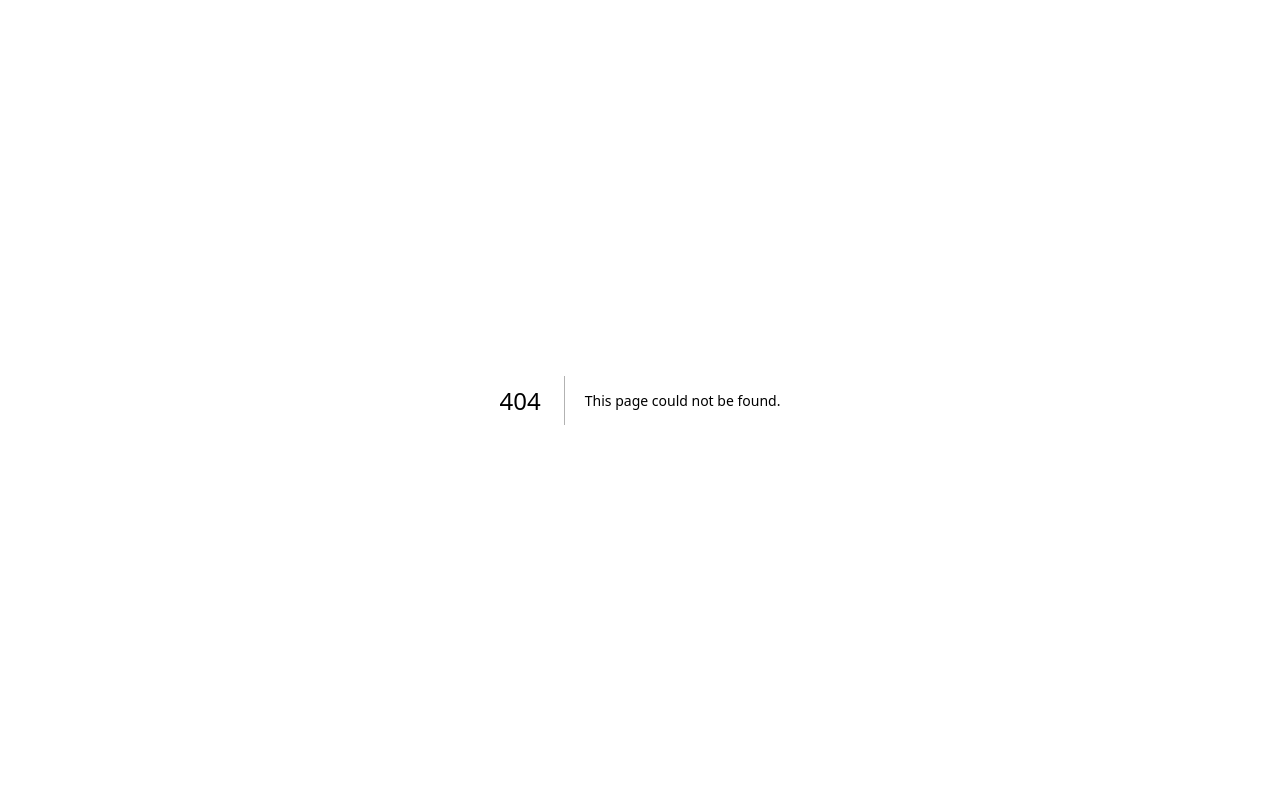
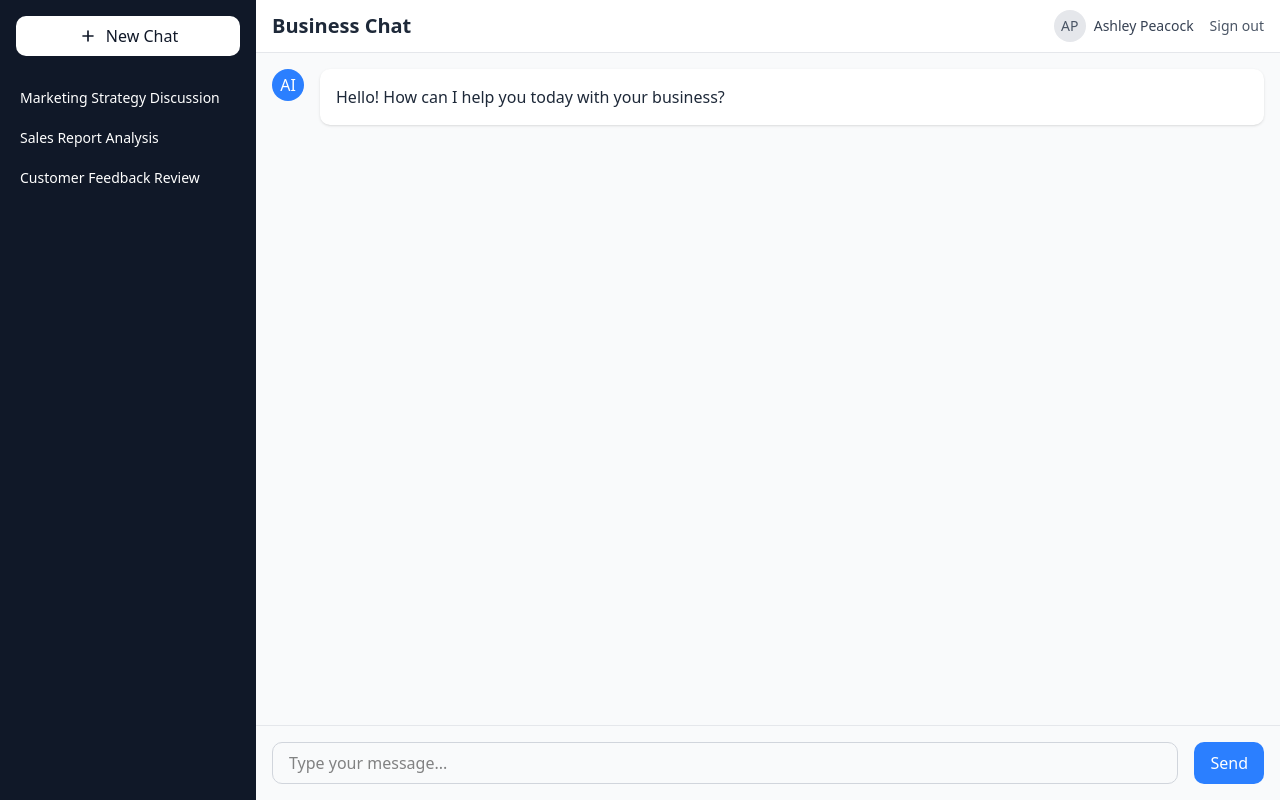
Before and after one commit to jedwards-atl/small-business-copilot-hack, a Next.js app: page /app in a window 1280 px wide. Before the commit this address had no page. Built offline with nearby package versions, Linux system fonts and the light colour scheme.

Commit message:
Add wireframe UI

```diff
--- /dev/null
+++ b/app/app/page.tsx
@@ -0,0 +1,28 @@
+import React from "react";
+import Navbar from "../components/Navbar";
+import Sidebar from "../components/Sidebar";
+import ChatArea from "../components/ChatArea";
+
+const ChatsPage = () => {
+  return (
+    <div className="flex h-screen bg-gray-50">
+      {/* Sidebar */}
+      <div className="w-64 bg-gray-900 text-white">
+        <Sidebar />
+      </div>
+
+      {/* Main content */}
+      <div className="flex-1 flex flex-col">
+        {/* Navbar */}
+        <Navbar />
+
+        {/* Chat area */}
+        <div className="flex-1 overflow-hidden">
+          <ChatArea />
+        </div>
+      </div>
+    </div>
+  );
+};
+
+export default ChatsPage;
--- a/app/chats/page.tsx
+++ /dev/null
@@ -1,7 +0,0 @@
-import React from "react";
-
-const ChatsPage = () => {
-  return <div>ChatsPage</div>;
-};
-
-export default ChatsPage;
--- /dev/null
+++ b/app/components/ChatArea.tsx
@@ -0,0 +1,105 @@
+'use client';
+
+import React, { useState } from 'react';
+
+interface Message {
+  id: string;
+  text: string;
+  sender: 'user' | 'ai';
+  timestamp: Date;
+}
+
+const ChatArea = () => {
+  const [messages, setMessages] = useState<Message[]>([
+    {
+      id: '1',
+      text: 'Hello! How can I help you today with your business?',
+      sender: 'ai',
+      timestamp: new Date(),
+    }
+  ]);
+  const [inputMessage, setInputMessage] = useState('');
+
+  const handleSendMessage = () => {
+    if (!inputMessage.trim()) return;
+
+    const newMessage: Message = {
+      id: Date.now().toString(),
+      text: inputMessage,
+      sender: 'user',
+      timestamp: new Date(),
+    };
+
+    setMessages(prev => [...prev, newMessage]);
+    setInputMessage('');
+  };
+
+  const handleKeyPress = (e: React.KeyboardEvent) => {
+    if (e.key === 'Enter' && !e.shiftKey) {
+      e.preventDefault();
+      handleSendMessage();
+    }
+  };
+
+  return (
+    <div className="flex flex-col h-full">
+      {/* Messages area */}
+      <div className="flex-1 overflow-y-auto p-4 space-y-6">
+        {messages.map((message) => (
+          <div
+            key={message.id}
+            className={`flex items-start space-x-4 ${
+              message.sender === 'user' ? 'justify-end' : ''
+            }`}
+          >
+            {message.sender === 'ai' && (
+              <div className="w-8 h-8 rounded-full bg-blue-500 flex items-center justify-center text-white">
+                AI
+              </div>
+            )}
+            <div className="flex-1">
+              <div
+                className={`rounded-lg p-4 shadow-sm ${
+                  message.sender === 'user'
+                    ? 'bg-blue-500 text-white'
+                    : 'bg-white text-gray-800'
+                }`}
+              >
+                <p>{message.text}</p>
+              </div>
+            </div>
+            {message.sender === 'user' && (
+              <div className="w-8 h-8 rounded-full bg-gray-200 flex items-center justify-center">
+                <span className="text-sm font-medium text-gray-600">AP</span>
+              </div>
+            )}
+          </div>
+        ))}
+      </div>
+
+      {/* Input area */}
+      <div className="border-t border-gray-200 p-4">
+        <div className="flex space-x-4">
+          <div className="flex-1">
+            <input
+              type="text"
+              value={inputMessage}
+              onChange={(e) => setInputMessage(e.target.value)}
+              onKeyDown={handleKeyPress}
+              placeholder="Type your message..."
+              className="w-full px-4 py-2 border border-gray-300 rounded-lg focus:outline-none focus:ring-2 focus:ring-blue-500 focus:border-transparent"
+            />
+          </div>
+          <button
+            onClick={handleSendMessage}
+            className="bg-blue-500 text-white px-4 py-2 rounded-lg hover:bg-blue-600 transition-colors"
+          >
+            Send
+          </button>
+        </div>
+      </div>
+    </div>
+  );
+};
+
+export default ChatArea;
--- /dev/null
+++ b/app/components/Navbar.tsx
@@ -0,0 +1,28 @@
+import React from 'react';
+
+const Navbar = () => {
+  return (
+    <nav className="bg-white border-b border-gray-200 px-4 py-2.5">
+      <div className="flex justify-between items-center">
+        <div className="text-xl font-semibold text-gray-800">
+          Business Chat
+        </div>
+
+        <div className="flex items-center space-x-4">
+          <div className="flex items-center space-x-2">
+            <div className="w-8 h-8 rounded-full bg-gray-200 flex items-center justify-center">
+              <span className="text-sm font-medium text-gray-600">AP</span>
+            </div>
+            <span className="text-sm text-gray-700">Ashley Peacock</span>
+          </div>
+
+          <button className="text-sm text-gray-600 hover:text-gray-900">
+            Sign out
+          </button>
+        </div>
+      </div>
+    </nav>
+  );
+};
+
+export default Navbar;
--- /dev/null
+++ b/app/components/Sidebar.tsx
@@ -0,0 +1,35 @@
+import React from 'react';
+
+const Sidebar = () => {
+  return (
+    <div className="flex flex-col h-full">
+      {/* New Chat Button */}
+      <div className="p-4">
+        <button className="w-full bg-white text-gray-900 rounded-lg py-2 px-4 flex items-center justify-center hover:bg-gray-100">
+          <svg className="w-5 h-5 mr-2" fill="none" stroke="currentColor" viewBox="0 0 24 24" xmlns="http://www.w3.org/2000/svg">
+            <path strokeLinecap="round" strokeLinejoin="round" strokeWidth={2} d="M12 6v6m0 0v6m0-6h6m-6 0H6" />
+          </svg>
+          New Chat
+        </button>
+      </div>
+
+      {/* Chat History */}
+      <div className="flex-1 overflow-y-auto">
+        <div className="px-2 py-2">
+          {/* Sample chat items */}
+          <button className="w-full text-left px-3 py-2 text-sm rounded-lg hover:bg-gray-800 mb-1">
+            Marketing Strategy Discussion
+          </button>
+          <button className="w-full text-left px-3 py-2 text-sm rounded-lg hover:bg-gray-800 mb-1">
+            Sales Report Analysis
+          </button>
+          <button className="w-full text-left px-3 py-2 text-sm rounded-lg hover:bg-gray-800 mb-1">
+            Customer Feedback Review
+          </button>
+        </div>
+      </div>
+    </div>
+  );
+};
+
+export default Sidebar;
```
